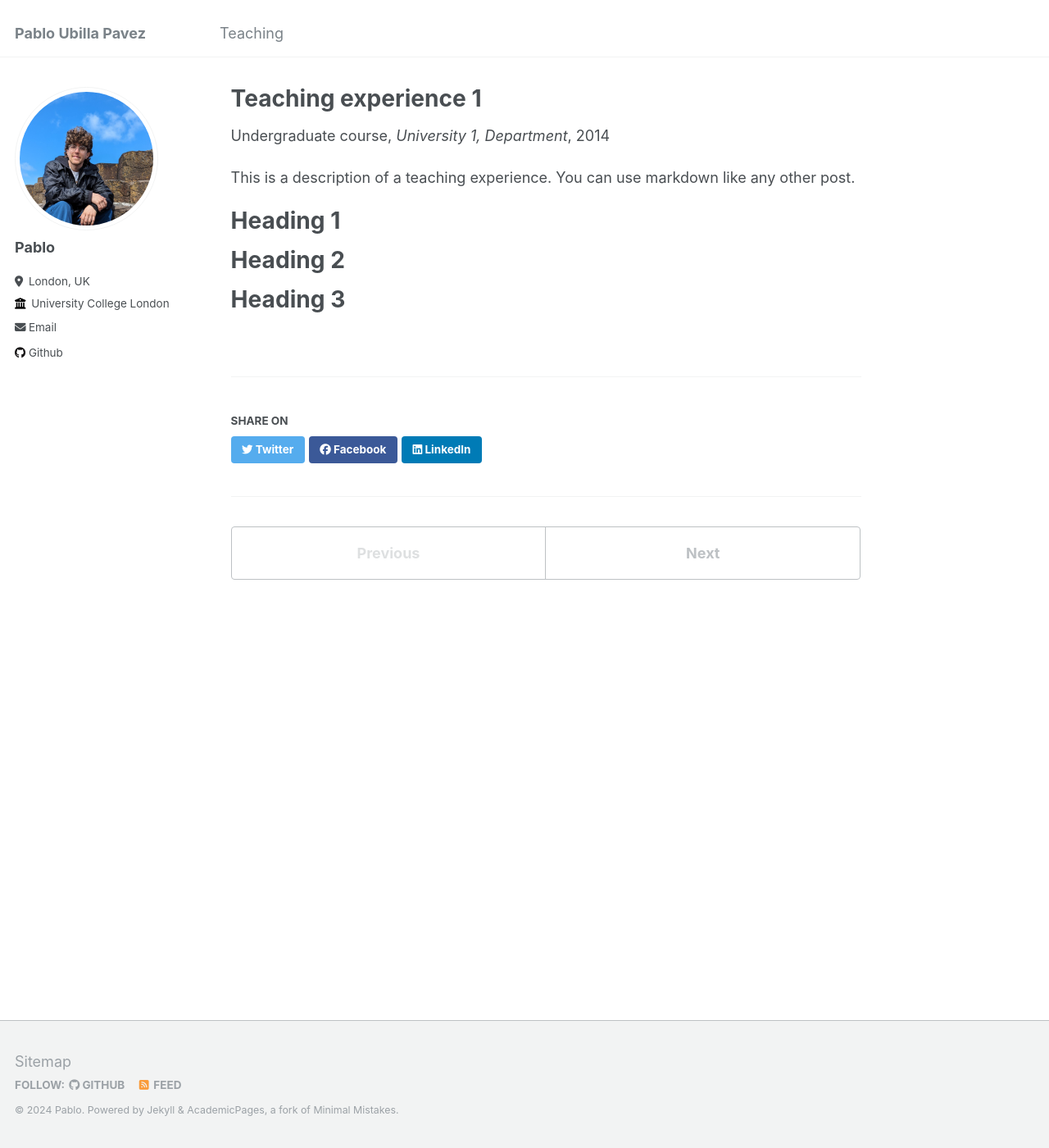
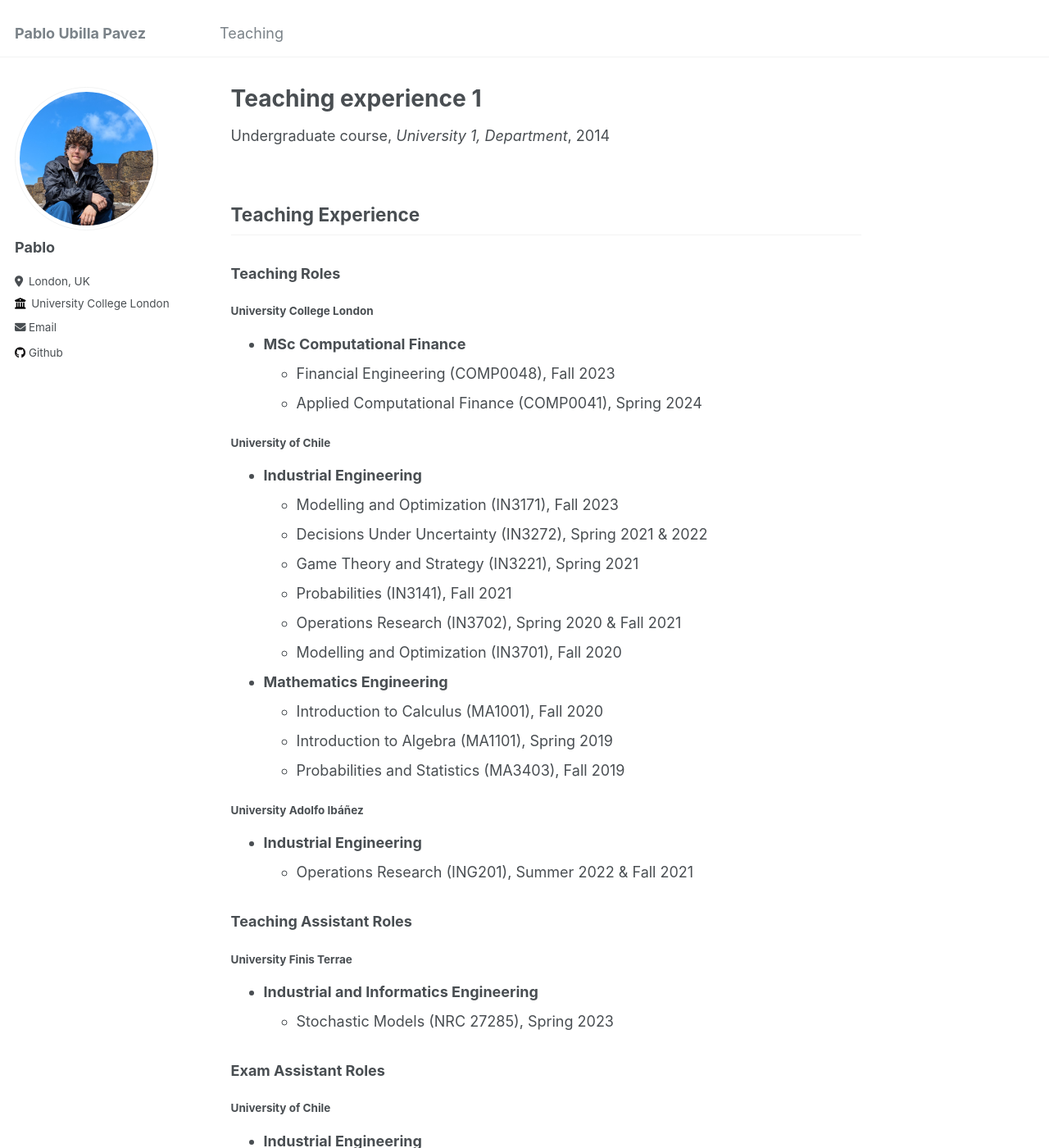
Before and after one commit to pabloubilla/pabloubilla.github.io, a Jekyll site: the page built from _teaching/2014-spring-teaching-1.md, in a window 1280 px wide and 1400 px high. Shown: the whole window at 82% size. Built offline with Jekyll 4.4.1, drawn with Linux system fonts in a browser that asks for light colours; some of the changed text lies outside the part shown.

Commit message:
update teaching

```diff
--- a/_teaching/2014-spring-teaching-1.md
+++ b/_teaching/2014-spring-teaching-1.md
@@ -8,13 +8,42 @@ date: 2014-01-01
 location: "City, Country"
 ---
 
-This is a description of a teaching experience. You can use markdown like any other post.
+## Teaching Experience
 
-Heading 1
-======
+### Teaching Roles
 
-Heading 2
-======
+#### University College London
+- **MSc Computational Finance**
+  - Financial Engineering (COMP0048), Fall 2023
+  - Applied Computational Finance (COMP0041), Spring 2024
 
-Heading 3
-======
+#### University of Chile
+- **Industrial Engineering**
+  - Modelling and Optimization (IN3171), Fall 2023
+  - Decisions Under Uncertainty (IN3272), Spring 2021 & 2022
+  - Game Theory and Strategy (IN3221), Spring 2021
+  - Probabilities (IN3141), Fall 2021
+  - Operations Research (IN3702), Spring 2020 & Fall 2021
+  - Modelling and Optimization (IN3701), Fall 2020
+- **Mathematics Engineering**
+  - Introduction to Calculus (MA1001), Fall 2020
+  - Introduction to Algebra (MA1101), Spring 2019
+  - Probabilities and Statistics (MA3403), Fall 2019
+
+#### University Adolfo Ibáñez
+- **Industrial Engineering**
+  - Operations Research (ING201), Summer 2022 & Fall 2021
+
+### Teaching Assistant Roles
+
+#### University Finis Terrae
+- **Industrial and Informatics Engineering**
+  - Stochastic Models (NRC 27285), Spring 2023
+
+### Exam Assistant Roles
+
+#### University of Chile
+- **Industrial Engineering**
+  - Assistant for Probabilities (IN3141), Fall 2022
+  - Information Engineering (IN4151), Fall 2022
+  - Modelling and Optimization (IN3701), Spring 2019
```
Also changed, not shown: _teaching/2015-spring-teaching-2.md (deleted, +0 -20 lines).
